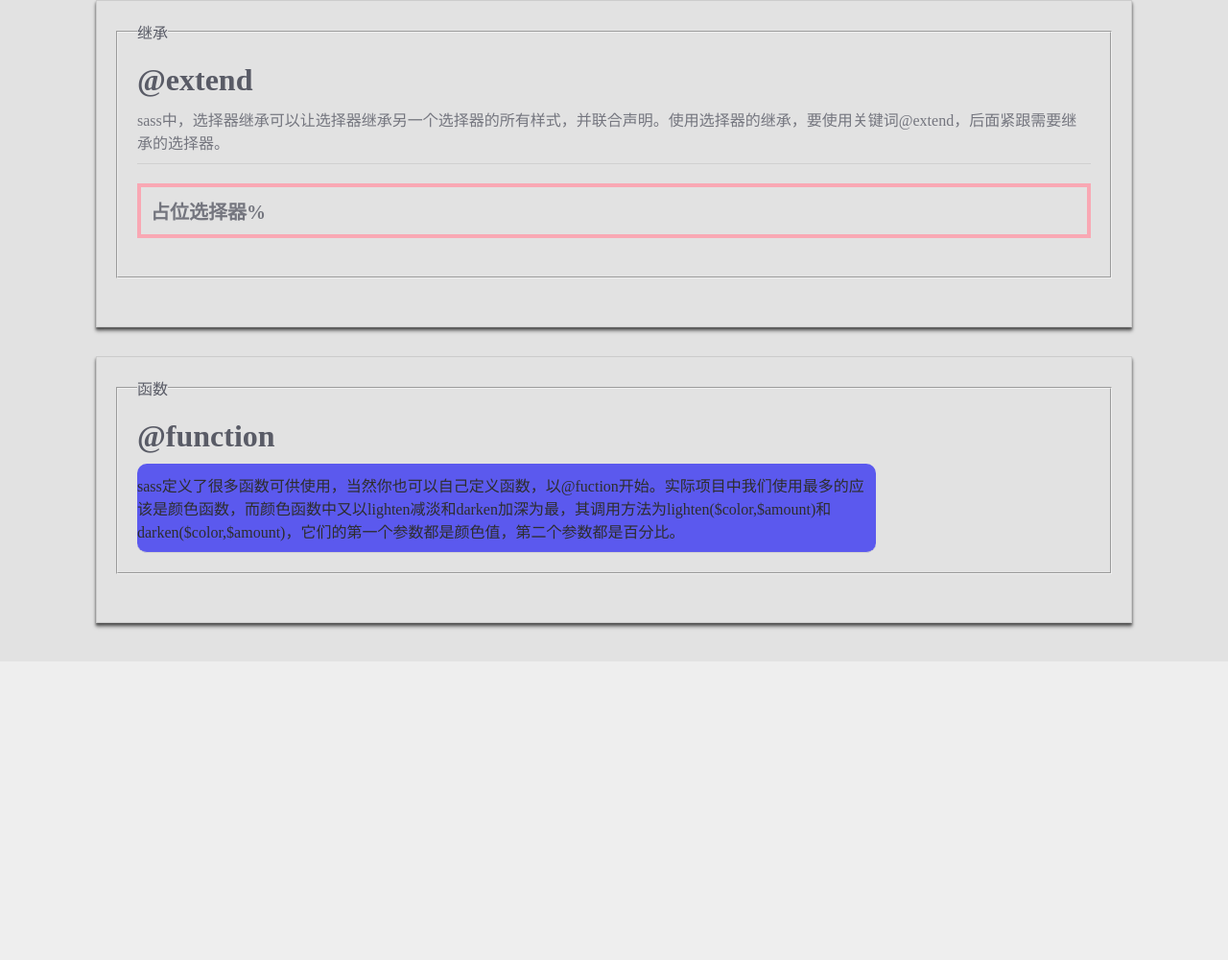
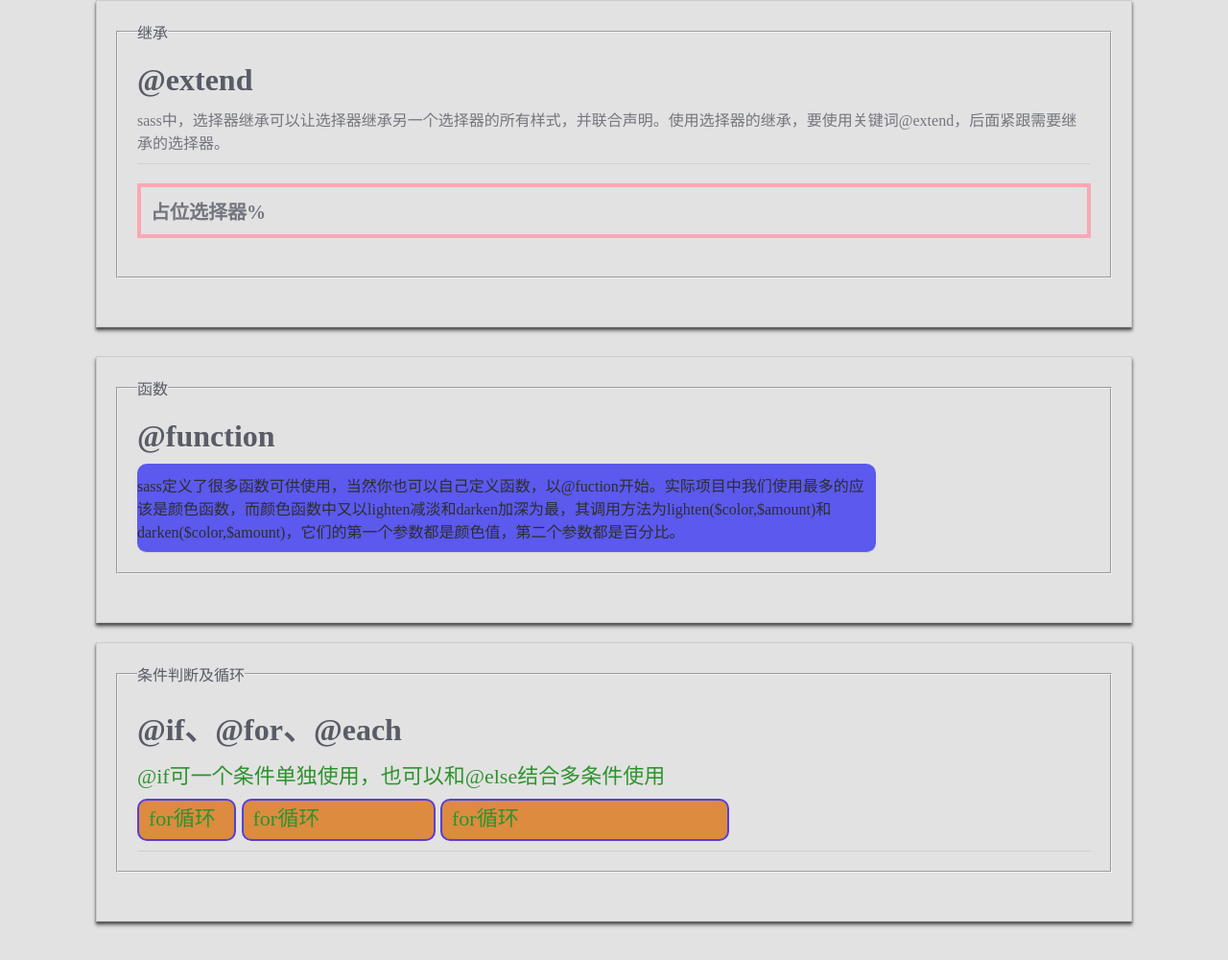
Before and after one commit to San-Shui/sass, a website: page src/index.html in a window 1280 px wide. Shown: the part 923-1923 px from the top of the page at 96% size. Before the commit the page ends 1612 px from the top, so only its background shows below. Drawn offline with nearby package versions, Linux system fonts and the light colour scheme; files that its build step writes are made by us from their sources.

Commit message:
【增加】sass if for

```diff
--- a/src/index.html
+++ b/src/index.html
@@ -56,6 +56,17 @@
           <p>sass定义了很多函数可供使用，当然你也可以自己定义函数，以@fuction开始。实际项目中我们使用最多的应该是颜色函数，而颜色函数中又以lighten减淡和darken加深为最，其调用方法为lighten($color,$amount)和darken($color,$amount)，它们的第一个参数都是颜色值，第二个参数都是百分比。</p>
         </fieldset>
       </div>
+      <div class="ifAndFor">
+        <fieldset>
+          <legend>条件判断及循环</legend>
+          <h1>@if、@for、@each</h1>
+          <p class="if">@if可一个条件单独使用，也可以和@else结合多条件使用<br>
+            <span class="item-1"></span>
+            <span class="item-2"></span>
+            <span class="item-3"></span>
+          </p>
+        </fieldset>
+      </div>
     </div>
   </body>
 </html>
--- /dev/null
+++ b/src/sass/_ifAndFor.scss
@@ -0,0 +1,38 @@
+$type: monster;
+// @if可一个条件单独使用，也可以和@else结合多条件使用
+.if {
+  @if $type == ocean {
+    color: blue;
+  } @else if $type == matador {
+    color: red;
+  } @else if $type == monster {
+    color: green;
+  } @else {
+    color: black;
+  }
+}
+
+// if($condition, $if_true, $if_false) 。三个参数分别表示：条件，条件为真的值，条件为假的值。
+.if {
+  font-size: if(true, 22px, 2px)
+}
+
+//for循环有两种形式，分别为：@for $i from <start> through <end>和@for $i from <start> to <end>。
+//$i表示变量，start表示起始值，end表示结束值，这两个的区别是关键字through表示包括end这个数，而to则不包括end这个数。
+.if {
+  @for $i from 1 through 3 {
+    .item-#{$i} {
+      display: inline-block;
+      border: solid 2px #3417DB;
+      background-color: #DB7617;
+      border-radius: 10px;
+      margin-top: 10px;
+      width: 4.5em * $i;
+      height: 40px;
+      &:after{
+        margin-left: 10px;
+        content: 'for循环';
+      }
+    }
+  }
+}
--- a/src/sass/main.scss
+++ b/src/sass/main.scss
@@ -10,6 +10,7 @@ $baseFontSize: 25px !default;
 @import "mixin.scss"; // 以后@mixin，%，@function应该全部放在_mixin.scss文件中
 @import "function.scss";
 @import "extend.scss";
+@import "ifAndFor.scss";
 
 $baseBackground: #0982c1;
 $baseTextAlign: center;
@@ -187,4 +188,7 @@ $headings: (h1: 2em, h2: 1.5em, h3: 1.2em);
       width: get_width(10,true,10px); // 调用pxToRem函数
     }
   }
+  .ifAndFor {
+    @extend .fieldset;
+  }
 }
```
